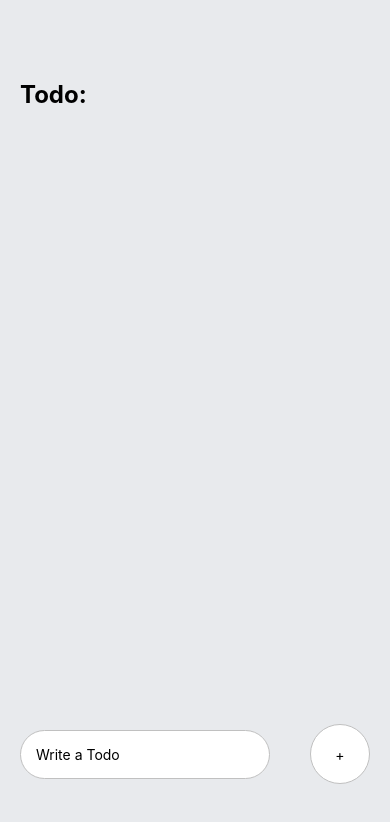
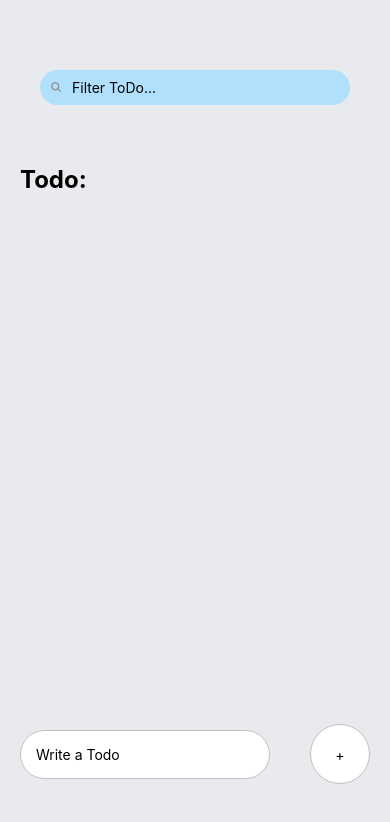
Before and after one commit to griffw00/native-todo-list, a React Native app: screen / in a window 390 px wide. Shown: the top 822 px of the page. Built offline with nearby package versions, Linux system fonts and the light colour scheme.

Commit message:
added filtering function

```diff
--- a/App.tsx
+++ b/App.tsx
@@ -2,12 +2,22 @@ import React, {useState} from 'react'
 import {  StyleSheet, View} from 'react-native';
 import TaskList from "./components/TaskList"
 import TaskInput from './components/TaskInput';
+import Search from './components/Search';
 
 
 // UI design adapted from Made With Matt :)
 
 const App: React.FC = () => {
+
+  // State for tasks
   const [tasks, setTasks] = useState<string[]>([]);
+
+  // State for search
+  const [searchText, setSearchText] = useState("");
+
+  const handleSearchTask = (text: string) => {
+    setSearchText(text);
+  }
 
   const handleAddTask = (task: string) => {
     setTasks([...tasks, task]);
@@ -21,7 +31,11 @@ const App: React.FC = () => {
 
   return (
     <View style={styles.container}>
-      <TaskList tasks={tasks} onCompleteTask={completeTask} />
+      <Search onSearchTask={handleSearchTask}/>
+      <TaskList
+        tasks={tasks.filter(task => task.includes(searchText))}
+        onCompleteTask={completeTask}
+      />
       <TaskInput onAddTask={handleAddTask} />
     </View>
   );
--- /dev/null
+++ b/components/Search.tsx
@@ -0,0 +1,63 @@
+import { useState } from 'react';
+import react from 'react';
+import { Text, View, StyleSheet, TouchableOpacity, KeyboardAvoidingView, TextInput} from 'react-native';
+import Icon from 'react-native-vector-icons/Ionicons';
+
+
+
+type SearchProps = {
+    onSearchTask: (text: string) => void;
+}
+
+const Search: React.FC<SearchProps> = ({ onSearchTask}) => {
+
+    const [text, setText] = useState("");
+
+    const handleSearchTask = (inputText: string) => {
+        setText(inputText)
+        onSearchTask(inputText);
+    }
+
+    return (
+        <KeyboardAvoidingView>
+            <View style = {styles.searchContainer}>
+                <Icon style = {styles.searchIcon} name = "search" color = "#888888"/>
+                <TextInput
+                    style = {styles.text}
+                    value={text}
+                    placeholder="Filter ToDo..."
+                    onChangeText={handleSearchTask}
+                />
+             </View>
+         </KeyboardAvoidingView>
+    )
+}
+
+
+
+const styles = StyleSheet.create({
+    searchContainer: {
+        backgroundColor: "#b0e0fb",
+        marginTop: 70,
+        marginLeft: 40,
+        marginRight: 40,
+        borderRadius: 60,
+        height: 35,
+        display: "flex",
+        flexDirection: "row",
+        alignItems: "center",
+        padding: 10,
+
+    },
+    text: {
+        alignItems: "center",
+        maxWidth: '80%',
+        marginLeft: 10,
+    },
+    searchIcon: {
+
+    },
+
+})
+
+export default Search;
--- a/components/TaskInput.tsx
+++ b/components/TaskInput.tsx
@@ -1,11 +1,12 @@
 import React, { useState } from 'react';
 import { View, TextInput, TouchableOpacity, Text, KeyboardAvoidingView, Platform, StyleSheet } from 'react-native';
 
-interface TaskInputProps {
+type TaskInputProps = {
   onAddTask: (task: string) => void;
 }
+// type TaskInputProps = (task: string) => void;
 
-const TaskInput: React.FC<TaskInputProps> = ({ onAddTask }) => {
+const TaskInput: React.FC<TaskInputProps> = ({onAddTask}) => {
   const [task, setTask] = useState('');
 
   const handleAddTask = () => {
--- a/components/TaskList.tsx
+++ b/components/TaskList.tsx
@@ -32,7 +32,7 @@ const TaskList: React.FC<TaskListProps> = ({ tasks, onCompleteTask }) => {
         marginTop: 30,
       },
       taskWrapper: {
-        paddingTop: 80,
+        paddingTop: 60,
         paddingHorizontal: 20,
       },
   })
```
Also changed, not shown: package.json (+4 -3 lines), 1 other file (tests, documents, lock files or other folders).
